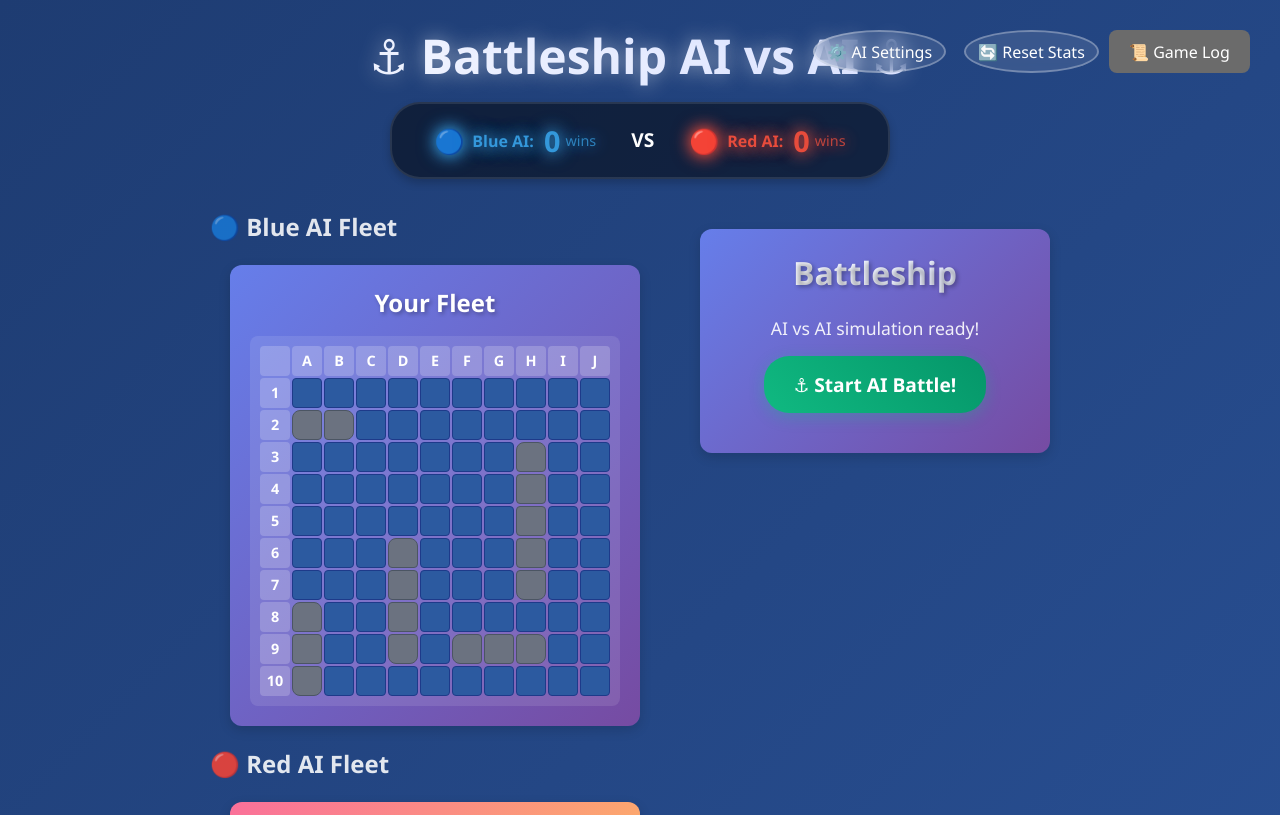
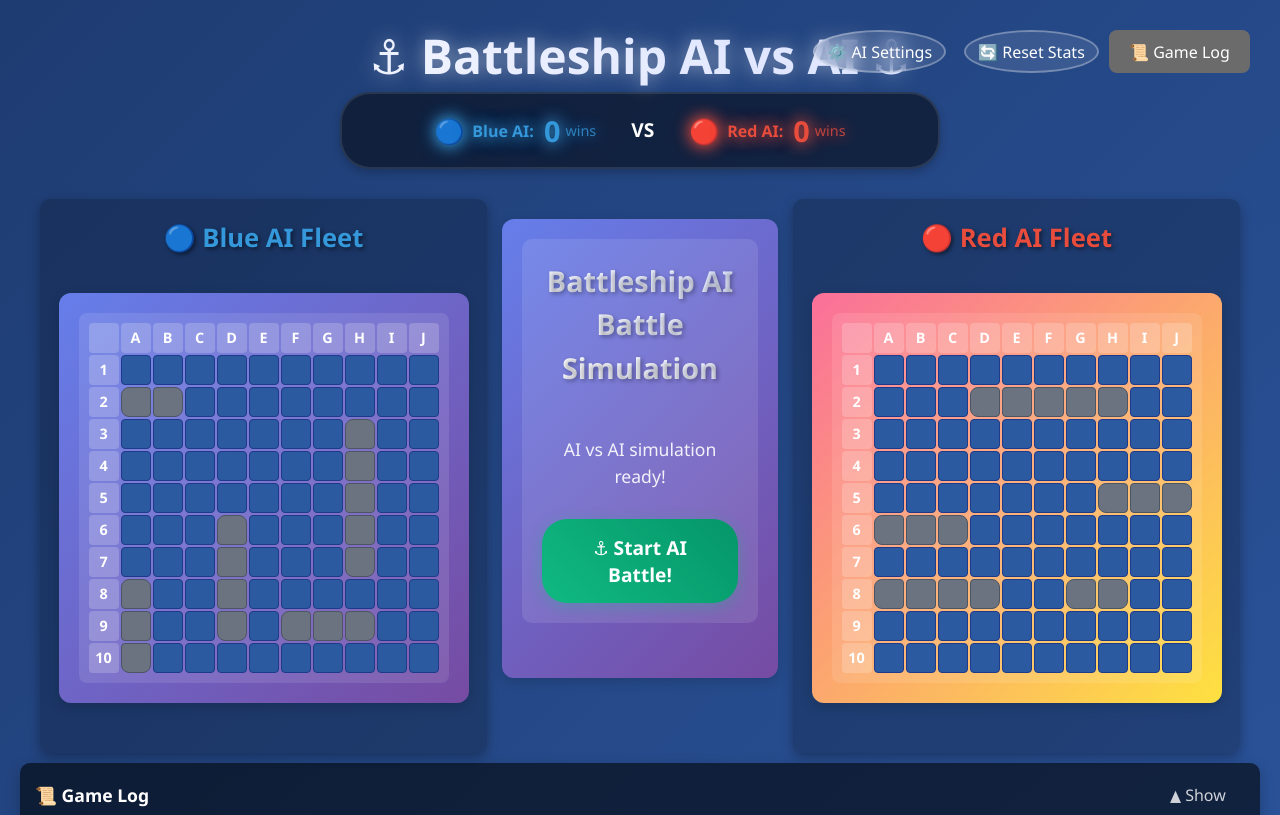
Before and after one commit to kasuken/BattleshipAI, a React (Vite) app: page / in a window 1280 px wide. Shown: the top 815 px of the page. Built offline with nearby package versions, Linux system fonts and the light colour scheme.

Commit message:
UI optimization

```diff
--- a/src/App.css
+++ b/src/App.css
@@ -91,25 +91,76 @@
 
 .game-container {
   display: flex;
-  flex-wrap: wrap;
+  flex-direction: column;
   justify-content: center;
-  gap: 20px;
-  max-width: 1400px;
+  gap: 30px;
+  max-width: 1800px;
   margin: 0 auto;
+  padding: 0 20px;
 }
 
-.game-boards {
+/* New layout with status in the middle */
+.game-main-area {
+  display: flex;
+  flex-direction: row;
+  justify-content: space-between;
+  align-items: flex-start; /* Align items at the top */
+  gap: 15px;
+  width: 100%;
+}
+
+/* Keep for compatibility */
+.board-container {
+  display: flex;
+  flex-direction: row;
+  justify-content: center;
+  gap: 40px;
+  width: 100%;
+}
+
+.board-column {
   display: flex;
   flex-direction: column;
-  gap: 20px;
+  flex: 1;
+  min-width: 0;
+}
+
+.board-wrapper {
+  display: flex;
+  flex-direction: column;
   align-items: center;
+  background: rgba(0, 0, 0, 0.2);
+  border-radius: 10px;
+  padding: 20px;
+  padding-bottom: 30px;
+  box-shadow: 0 4px 12px rgba(0, 0, 0, 0.3);
+  width: 100%; /* Take full width of parent */
+  min-width: 0; /* Prevents flex item from overflowing */
+}
+
+.board-wrapper h2 {
+  margin-top: 0;
+  margin-bottom: 15px;
+  color: white;
+  font-size: 1.6rem;
+  text-shadow: 2px 2px 4px rgba(0, 0, 0, 0.5);
+}
+
+.board-wrapper.player-board h2 {
+  color: #3498db;
+}
+
+.board-wrapper.enemy-board h2 {
+  color: #e74c3c;
 }
 
 .game-sidebar {
   display: flex;
   flex-direction: column;
   gap: 20px;
-  min-width: 350px;
+  width: 100%;
+  max-width: 1600px;
+  margin: 0 auto;
 }
 
 /* Auto-restart countdown styles */
@@ -161,11 +212,12 @@
   display: flex;
   justify-content: center;
   align-items: center;
-  margin: 10px auto 20px;
-  padding: 10px 20px;
+  margin: 0 auto 25px;
+  padding: 10px 30px;
   background: rgba(0, 0, 0, 0.5);
   border-radius: 30px;
-  max-width: 500px;
+  max-width: 600px;
+  width: 100%;
   border: 2px solid rgba(255, 255, 255, 0.1);
   box-shadow: 0 4px 8px rgba(0, 0, 0, 0.2);
 }
@@ -220,13 +272,13 @@
 
 /* Game Log Styles - Enhanced */
 .game-log-container {
-  margin-top: 20px;
+  margin-top: 30px;
   background: rgba(0, 0, 0, 0.3);
   border-radius: 10px 10px 0 0;
   box-shadow: 0 5px 15px rgba(0, 0, 0, 0.2);
   width: 100%;
-  max-width: 800px;
-  margin: 20px auto 0;
+  max-width: 1800px;
+  margin: 10px auto 0;
   position: relative;
 }
 
@@ -264,11 +316,12 @@
 }
 
 .game-log-entries {
-  max-height: 250px;
+  max-height: 200px; /* Increased height for single column */
   overflow-y: auto;
   padding: 10px;
   scrollbar-width: thin;
   scrollbar-color: rgba(255, 255, 255, 0.3) rgba(0, 0, 0, 0.2);
+  /* Removed columns property for single column layout */
 }
 
 /* Custom scrollbar for webkit browsers */
@@ -286,14 +339,24 @@
 }
 
 .game-log-entry {
-  padding: 6px 0;
-  border-bottom: 1px solid rgba(255, 255, 255, 0.05);
-  line-height: 1.4;
-  font-size: 0.9rem;
+  padding: 8px 5px;
+  border-bottom: 1px solid rgba(255, 255, 255, 0.1);
+  line-height: 1.5;
+  font-size: 0.95rem;
+  display: flex;
+  align-items: center;
 }
 
 .game-log-entry:last-child {
   border-bottom: none;
+}
+
+.game-log-entry:hover {
+  background-color: rgba(255, 255, 255, 0.05);
+}
+
+.game-log-entry:nth-child(even) {
+  background-color: rgba(0, 0, 0, 0.2);
 }
 
 .game-log-empty {
@@ -341,6 +404,41 @@
   to {
     text-shadow: 0 0 15px rgba(231, 76, 60, 1), 0 0 20px rgba(231, 76, 60, 0.7);
   }
+}
+
+/* Game info center styles */
+.game-info-center {
+  display: flex;
+  flex-direction: column;
+  align-items: center;
+  flex: 0.6; /* Take less space than the board columns */
+  padding: 0;
+  position: relative;
+  max-width: 350px; /* Limit width */
+}
+
+/* Enhance log entries for single column */
+.game-log-entry[data-type="hit"]::before {
+  content: "🔥";
+  margin-right: 8px;
+}
+
+.game-log-entry[data-type="miss"]::before {
+  content: "💦";
+  margin-right: 8px;
+}
+
+.game-log-entry[data-type="sunk"]::before {
+  content: "💥";
+  margin-right: 8px;
+}
+
+/* Better timestamp display */
+.log-timestamp {
+  color: rgba(255, 255, 255, 0.6);
+  font-size: 0.8rem;
+  margin-right: 8px;
+  font-family: monospace;
 }
 
 /* Responsive Design */
--- a/src/App.tsx
+++ b/src/App.tsx
@@ -10,6 +10,7 @@ import {
 import { LMStudioAI, type AIConfig } from './aiService';
 import Board from './components/Board';
 import GameStatus from './components/GameStatus';
+import FleetStatus from './components/FleetStatus';
 import AISettings from './components/AISettings';
 import './App.css';
 
@@ -603,10 +604,11 @@ function App() {
             📜 Game Log
           </button>
         </div>
-      </div>
-
-      <div className="game-container">
-        <div className="board-container">
+      </div>      <div className="game-container">
+        {/* Main game area with boards and game status in the middle */}
+        <div className="game-main-area">
+          {/* Left board with fleet status */}
+          <div className="board-column">
             <div className="board-wrapper player-board">
               <h2>🔵 Blue AI Fleet</h2>
               <Board
@@ -618,6 +620,30 @@ function App() {
                 gamePhase={gameState.gamePhase}
               />
             </div>
+            {gameState.gamePhase !== 'setup' && (
+              <FleetStatus
+                ships={gameState.playerShips}
+                title="🔵 Blue AI Fleet Status"
+                hideDetails={false}
+              />
+            )}
+          </div>
+
+          {/* Game status in the middle */}
+          <div className="game-info-center">
+            <GameStatus
+              gamePhase={gameState.gamePhase}
+              currentTurn={gameState.currentTurn}
+              winner={gameState.winner}
+              playerShips={gameState.playerShips}
+              aiShips={gameState.aiShips}
+              onStartGame={handleStartGame}
+              onResetGame={handleResetGame}
+            />
+          </div>
+
+          {/* Right board with fleet status */}
+          <div className="board-column">
             <div className="board-wrapper enemy-board">
               <h2>🔴 Red AI Fleet</h2>
               <Board
@@ -628,17 +654,15 @@ function App() {
                 onCellClick={() => {}} // No manual interactions in AI vs AI mode
                 gamePhase={gameState.gamePhase}
               />
+            </div>            {gameState.gamePhase !== 'setup' && (
+              <FleetStatus
+                ships={gameState.aiShips}
+                title="🔴 Red AI Fleet Status"
+                hideDetails={false}
+              />
+            )}
           </div>
         </div>
-
-        <div className="game-sidebar">          <GameStatus
-            gamePhase={gameState.gamePhase}
-            currentTurn={gameState.currentTurn}
-            winner={gameState.winner}
-            playerShips={gameState.playerShips}
-            aiShips={gameState.aiShips}
-            onStartGame={handleStartGame}            onResetGame={handleResetGame}
-          />
         {gameState.gamePhase === 'gameOver' && autoRestartCountdown !== null && (
           <div className="auto-restart-countdown">
             <p>🔄 New game starting in {autoRestartCountdown} seconds...</p>
@@ -648,7 +672,8 @@ function App() {
           </div>
         )}
       </div>
-      </div>      {showAISettings && (
+
+      {showAISettings && (
         <AISettings
           isVisible={showAISettings}
           onClose={() => setShowAISettings(false)}
--- a/src/components/Board.tsx
+++ b/src/components/Board.tsx
@@ -96,9 +96,6 @@ const Board: React.FC<BoardProps> = ({
 
   return (
     <div className={`board ${isPlayer ? 'player-board' : 'ai-board'}`}>
-      <div className="board-title">
-        {isPlayer ? 'Your Fleet' : 'Enemy Waters'}
-      </div>
       <div className="board-grid">
         {/* Column headers */}
         <div className="board-header">
--- /dev/null
+++ b/src/components/FleetStatus.css
@@ -0,0 +1,101 @@
+/* FleetStatus Component Styles */
+
+.fleet-status {
+  background: rgba(0, 0, 0, 0.2);
+  border-radius: 10px;
+  padding: 15px;
+  box-shadow: 0 4px 12px rgba(0, 0, 0, 0.15);
+  width: 100%;
+  margin-top: 10px;
+}
+
+.fleet-title {
+  margin: 0 0 15px 0;
+  font-size: 1.3rem;
+  text-align: center;
+  color: white;
+  text-shadow: 2px 2px 4px rgba(0, 0, 0, 0.3);
+  padding-bottom: 10px;
+  border-bottom: 1px solid rgba(255, 255, 255, 0.2);
+}
+
+.ship-status-list {
+  display: flex;
+  flex-direction: column;
+  gap: 8px;
+}
+
+.ship-status {
+  display: flex;
+  align-items: center;
+  justify-content: space-between;
+  background-color: rgba(255, 255, 255, 0.1);
+  border-radius: 8px;
+  padding: 8px 12px;
+  transition: all 0.2s ease;
+  font-size: 0.9em;
+}
+
+.ship-status.intact {
+  border-left: 4px solid #10b981;
+}
+
+.ship-status.damaged {
+  border-left: 4px solid #f59e0b;
+}
+
+.ship-status.sunk {
+  border-left: 4px solid #ef4444;
+  opacity: 0.7;
+}
+
+.ship-name {
+  font-weight: bold;
+  color: white;
+  min-width: 80px;
+}
+
+.ship-health {
+  display: flex;
+  gap: 3px;
+  flex: 1;
+  justify-content: center;
+  margin: 0 10px;
+}
+
+.ship-health-hidden {
+  display: flex;
+  align-items: center;
+  justify-content: center;
+  flex: 1;
+  padding: 4px 8px;
+  background-color: rgba(255, 255, 255, 0.1);
+  border-radius: 4px;
+  border: 1px solid rgba(255, 255, 255, 0.2);
+}
+
+.hit-count {
+  font-size: 0.9em;
+  color: #f59e0b;
+  text-shadow: 1px 1px 2px rgba(0, 0, 0, 0.5);
+}
+
+.health-cell {
+  width: 12px;
+  height: 12px;
+  border-radius: 2px;
+  border: 1px solid rgba(255, 255, 255, 0.3);
+}
+
+.health-cell.intact {
+  background-color: #10b981;
+}
+
+.health-cell.hit {
+  background-color: #ef4444;
+}
+
+.ship-status-text {
+  font-size: 1.2rem;
+  margin-left: 10px;
+}
--- /dev/null
+++ b/src/components/FleetStatus.tsx
@@ -0,0 +1,46 @@
+import React from 'react';
+import type { Ship } from '../types';
+import './FleetStatus.css';
+
+interface FleetStatusProps {
+  ships: Ship[];
+  title: string;
+  hideDetails?: boolean;
+}
+
+const FleetStatus: React.FC<FleetStatusProps> = ({ ships, title, hideDetails = false }) => {
+  return (
+    <div className="fleet-status">
+      <h3 className="fleet-title">{title}</h3>
+      <div className="ship-status-list">
+        {ships.map(ship => {
+          const hitCount = ship.hits.filter(hit => hit).length;
+          const isSunk = ship.hits.every(hit => hit);
+          const isDamaged = hitCount > 0 && !isSunk;
+
+          return (
+            <div key={ship.id} className={`ship-status ${isSunk ? 'sunk' : isDamaged ? 'damaged' : 'intact'}`}>
+              <span className="ship-name">{ship.name}</span>
+              {!hideDetails ? (
+                <div className="ship-health">
+                  {Array.from({ length: ship.size }, (_, i) => (
+                    <div key={i} className={`health-cell ${ship.hits[i] ? 'hit' : 'intact'}`} />
+                  ))}
+                </div>
+              ) : (
+                <div className="ship-health-hidden">
+                  <span className="hit-count">{hitCount}/{ship.size}</span>
+                </div>
+              )}
+              <span className="ship-status-text">
+                {isSunk ? '💀' : isDamaged ? '🔥' : hideDetails ? '❓' : '⚓'}
+              </span>
+            </div>
+          );
+        })}
+      </div>
+    </div>
+  );
+};
+
+export default FleetStatus;
--- a/src/components/GameStatus.css
+++ b/src/components/GameStatus.css
@@ -7,22 +7,39 @@
   border-radius: 12px;
   box-shadow: 0 4px 12px rgba(0, 0, 0, 0.15);
   margin: 20px;
-  min-width: 350px;
+  width: 100%;
+  display: flex;
+  flex-direction: column;
+  align-items: center;
+  overflow-y: visible;
 }
 
 .status-header {
   text-align: center;
-  margin-bottom: 20px;
+  margin-bottom: 15px;
+  width: 100%;
+  font-size: 0.9em; /* Smaller font size for the header */
 }
 
 .status-header h2 {
   margin: 0 0 15px 0;
-  font-size: 2rem;
+  font-size: 1.8rem;
   text-shadow: 2px 2px 4px rgba(0, 0, 0, 0.3);
   background: linear-gradient(45deg, #fff, #e0e7ff);
   -webkit-background-clip: text;
   -webkit-text-fill-color: transparent;
   background-clip: text;
+}
+
+.setup-status {
+  display: flex;
+  flex-direction: column;
+  align-items: center;
+  gap: 15px;
+  padding: 20px;
+  background-color: rgba(255, 255, 255, 0.1);
+  border-radius: 10px;
+  margin-bottom: 20px;
 }
 
 .setup-status p {
@@ -51,14 +68,16 @@
 
 .playing-status {
   text-align: center;
+  padding: 5px;
+  max-width: 100%;
 }
 
 .turn-indicator {
-  font-size: 1.5rem;
+  font-size: 1.2rem;
   font-weight: bold;
-  padding: 15px;
+  padding: 10px;
   border-radius: 10px;
-  margin-bottom: 15px;
+  margin-bottom: 10px;
   transition: all 0.3s ease;
 }
 
@@ -89,16 +108,19 @@
 .battle-stats {
   display: flex;
   justify-content: space-around;
+  gap: 40px;
   background-color: rgba(255, 255, 255, 0.1);
-  padding: 15px;
-  border-radius: 8px;
+  padding: 15px 30px;
+  border-radius: 10px;
+  margin: 20px 0;
 }
 
 .stat {
   display: flex;
   flex-direction: column;
   align-items: center;
-  gap: 5px;
+  gap: 8px;
+  font-size: 1.1em;
 }
 
 .stat-label {
@@ -112,7 +134,12 @@
 }
 
 .game-over-status {
-  text-align: center;
+  width: 100%;
+  max-width: 600px;
+  margin: 0 auto;
+  padding: 20px;
+  background-color: rgba(0, 0, 0, 0.2);
+  border-radius: 10px;
 }
 
 .winner-announcement {
@@ -159,17 +186,28 @@
 }
 
 .fleet-status {
-  margin-top: 20px;
+  margin-top: 15px;
+  display: flex;
+  flex-direction: column;
+  justify-content: flex-start;
+  width: 100%;
+  gap: 15px;
+  flex: 1; /* Take remaining vertical space */
 }
 
 .ship-status-section {
-  margin-bottom: 20px;
+  margin-bottom: 10px;
+  background: rgba(255, 255, 255, 0.1);
+  padding: 15px;
+  border-radius: 10px;
 }
 
 .ship-status-section h4 {
-  margin: 0 0 10px 0;
-  font-size: 1.2rem;
+  margin: 0 0 8px 0;
+  font-size: 1rem;
   text-align: center;
+  padding-bottom: 6px;
+  border-bottom: 1px solid rgba(255, 255, 255, 0.2);
 }
 
 .enemy-fleet-note {
@@ -195,9 +233,11 @@
   align-items: center;
   justify-content: space-between;
   background-color: rgba(255, 255, 255, 0.1);
-  padding: 10px;
-  border-radius: 6px;
+  border-radius: 8px;
+  padding: 10px 15px;
   transition: all 0.2s ease;
+  font-size: 1em;
+  margin-bottom: 8px;
 }
 
 .ship-status.intact {
@@ -222,9 +262,10 @@
 
 .ship-health {
   display: flex;
-  gap: 2px;
+  gap: 3px;
   flex: 1;
   justify-content: center;
+  margin: 0 10px;
 }
 
 .ship-health-hidden {
@@ -246,10 +287,10 @@
 }
 
 .health-cell {
-  width: 12px;
-  height: 12px;
-  border-radius: 2px;
-  border: 1px solid rgba(255, 255, 255, 0.3);
+  width: 16px;
+  height: 16px;
+  border-radius: 3px;
+  border: 1px solid rgba(255, 255, 255, 0.5);
 }
 
 .health-cell.intact {
@@ -267,23 +308,28 @@
 }
 
 .game-controls {
-  margin-top: 20px;
-  text-align: center;
+  display: flex;
+  justify-content: center;
+  gap: 20px;
+  margin-top: 30px;
+  margin-bottom: 10px;
+  width: 100%;
 }
 
 .control-button {
-  background-color: rgba(255, 255, 255, 0.2);
+  background: rgba(255, 255, 255, 0.2);
+  border: none;
   color: white;
-  border: 1px solid rgba(255, 255, 255, 0.3);
-  padding: 10px 20px;
+  padding: 12px 25px;
   border-radius: 8px;
   cursor: pointer;
-  transition: all 0.2s ease;
-  font-size: 0.9rem;
+  font-weight: bold;
+  font-size: 1.1em;
+  transition: all 0.3s ease;
 }
 
 .control-button:hover {
-  background-color: rgba(255, 255, 255, 0.3);
+  background: rgba(255, 255, 255, 0.3);
   transform: translateY(-2px);
 }
 
--- a/src/components/GameStatus.tsx
+++ b/src/components/GameStatus.tsx
@@ -33,47 +33,12 @@ const GameStatus: React.FC<GameStatusProps> = ({
   };
 
   const playerStatus = getShipStatus(playerShips);
-  const aiStatus = getShipStatus(aiShips);
-  // No need to check if ships are placed in AI vs AI mode
-  const renderShipStatusList = (ships: Ship[], title: string, hideDetails = false) => (
-    <div className="ship-status-section">
-      <h4>{title}</h4>
-      {hideDetails}
-      <div className="ship-status-list">
-        {ships.map(ship => {
-          const hitCount = ship.hits.filter(hit => hit).length;
-          const isSunk = ship.hits.every(hit => hit);
-          const isDamaged = hitCount > 0 && !isSunk;
-
-          return (
-            <div key={ship.id} className={`ship-status ${isSunk ? 'sunk' : isDamaged ? 'damaged' : 'intact'}`}>
-              <span className="ship-name">{ship.name}</span>
-              {!hideDetails ? (
-                <div className="ship-health">
-                  {Array.from({ length: ship.size }, (_, i) => (
-                    <div key={i} className={`health-cell ${ship.hits[i] ? 'hit' : 'intact'}`} />
-                  ))}
-                </div>
-              ) : (
-                <div className="ship-health-hidden">
-                  <span className="hit-count">{hitCount}/{ship.size}</span>
-                </div>
-              )}
-              <span className="ship-status-text">
-                {isSunk ? '💀' : isDamaged ? '🔥' : hideDetails ? '❓' : '⚓'}
-              </span>
-            </div>
-          );
-        })}
-      </div>
-    </div>
-  );
-  return (
+  const aiStatus = getShipStatus(aiShips);  return (
     <div className="game-status">
       <div className="status-header">
-        <h2>Battleship</h2>
-          {gamePhase === 'setup' && (
+        {gamePhase === 'setup' && (
           <div className="setup-status">
+            <h2>Battleship AI Battle Simulation</h2>
             <p>AI vs AI simulation ready!</p>
             <button className="start-button" onClick={onStartGame}>
               ⚓ Start AI Battle!
@@ -82,9 +47,11 @@ const GameStatus: React.FC<GameStatusProps> = ({
         )}
 
         {gamePhase === 'playing' && (
-          <div className="playing-status">            <div className={`turn-indicator ${currentTurn}`}>
+          <div className="playing-status">
+            <div className={`turn-indicator ${currentTurn}`}>
               {currentTurn === 'player' ? '🔵 Blue AI Turn' : '🔴 Red AI Turn'}
-            </div>            <div className="battle-stats">
+            </div>
+            <div className="battle-stats">
               <div className="stat">
                 <span className="stat-label">Blue AI Fleet:</span>
                 <span className="stat-value">
@@ -114,12 +81,7 @@ const GameStatus: React.FC<GameStatusProps> = ({
             </button>
           </div>
         )}
-      </div>      {gamePhase !== 'setup' && (
-        <div className="fleet-status">
-          {renderShipStatusList(playerShips, '🔵 Blue AI Fleet')}
-          {renderShipStatusList(aiShips, '🔴 Red AI Fleet', gamePhase === 'playing')}
-        </div>
-      )}
+      </div>
 
       {gamePhase !== 'setup' && (
         <div className="game-controls">
```
Lines whose indentation alone changed are shown as unchanged.
